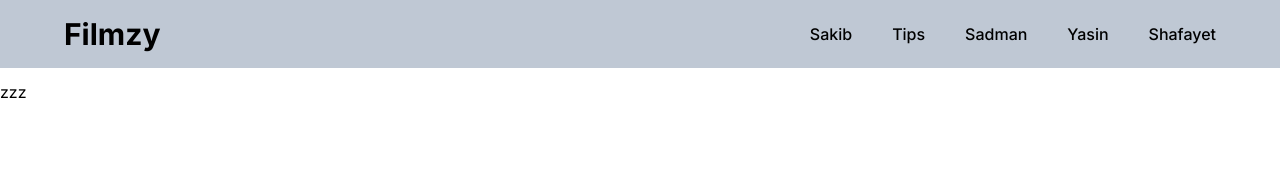
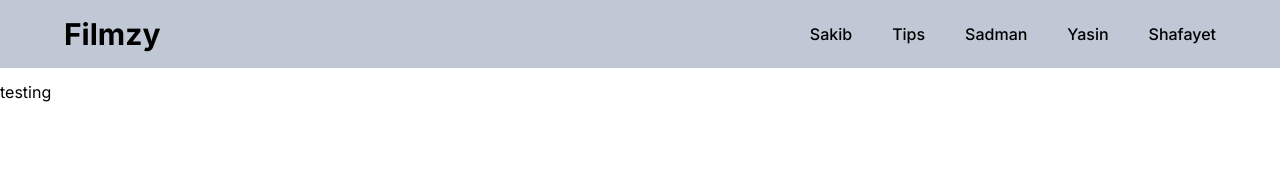
Before and after one commit to sadmanador/new_group_next_app, a Next.js app: page /morshed in a window 1280 px wide. Shown: the top 170 px of the page. Built offline with nearby package versions, Linux system fonts and the light colour scheme.

Commit message:
test cli

```diff
--- a/app/morshed/page.tsx
+++ b/app/morshed/page.tsx
@@ -5,7 +5,7 @@ const Morshed = () => {
   return (
     <div>
       <p>
-        zzz
+       testing
       </p>
     </div>
   );
```
